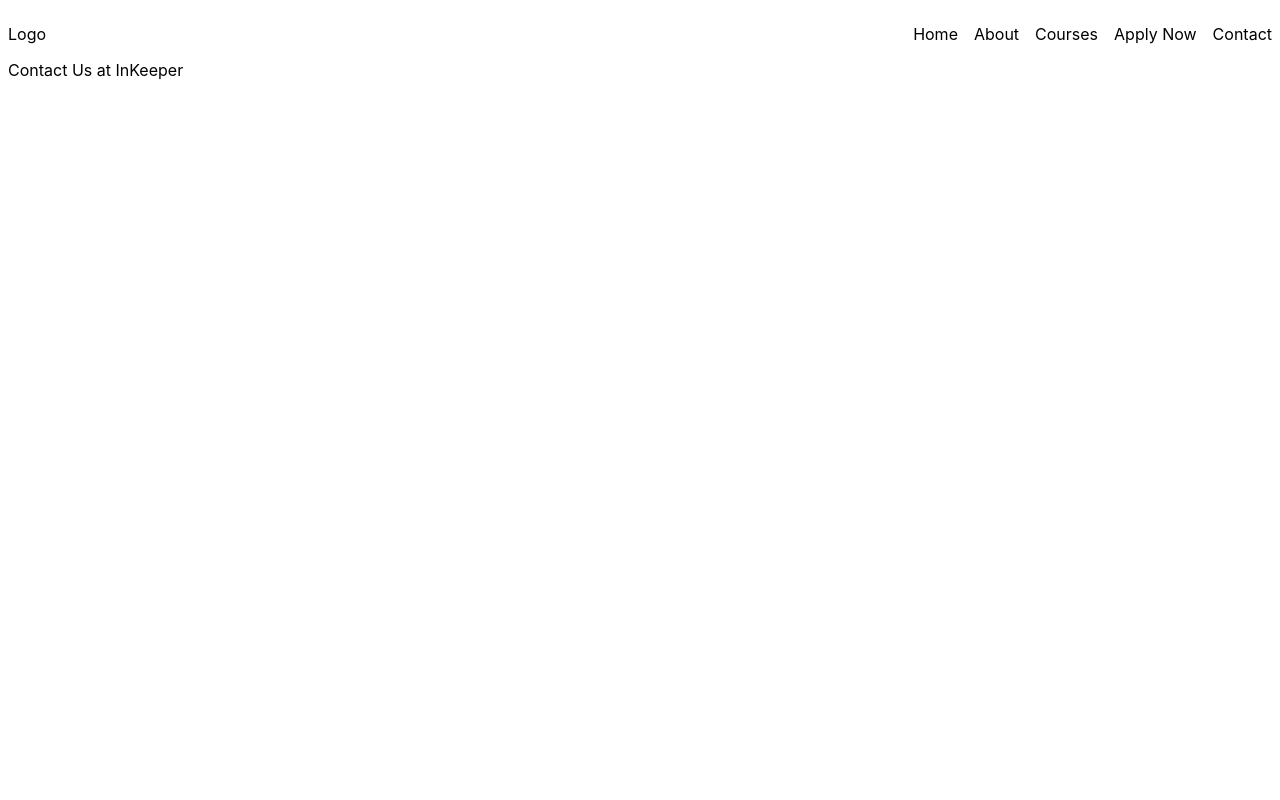
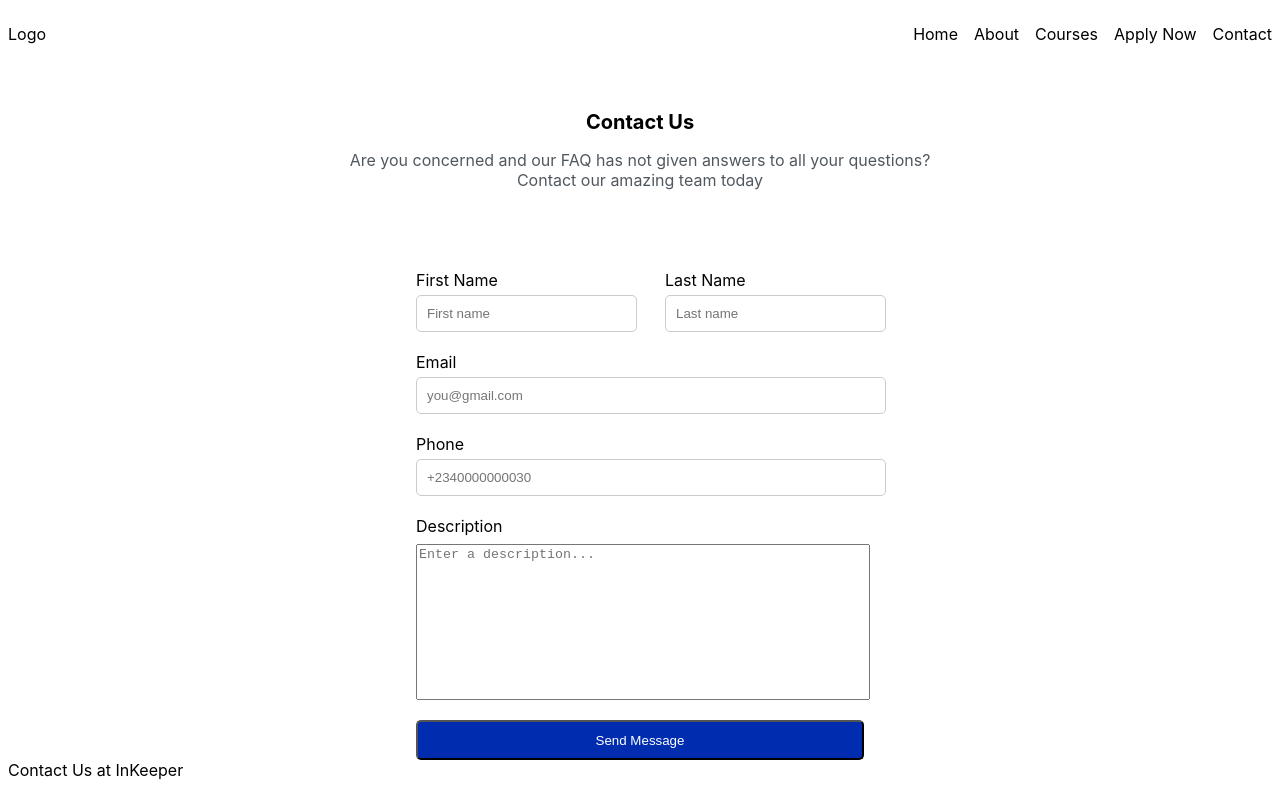
Before and after one commit to SamuelOkoduwa/InkeeperApp, a React (Vite) app: page /contact in a window 1280 px wide. Built offline with nearby package versions, Linux system fonts and the light colour scheme.

Commit message:
Form done

```diff
--- a/src/App.jsx
+++ b/src/App.jsx
@@ -23,6 +23,7 @@ function App() {
         <Route path="/applyNow" element={<ApplyNow />} />
       </Routes>
     </BrowserRouter>
+
     </div>
   )
 }
--- a/src/pages/Contact/Contact.jsx
+++ b/src/pages/Contact/Contact.jsx
@@ -1,9 +1,11 @@
 import React from 'react'
+import Form from '../../components/Form/Form'
 
 
 function Contact() {
   return (
 	<div>
+		 <Form />
 	  Contact Us at InKeeper
 	</div>
   )
```
